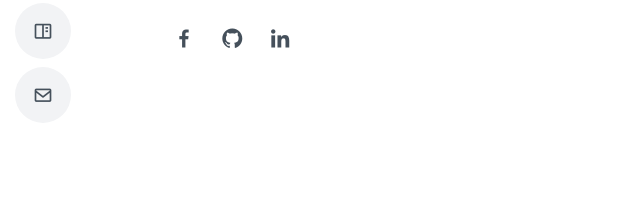
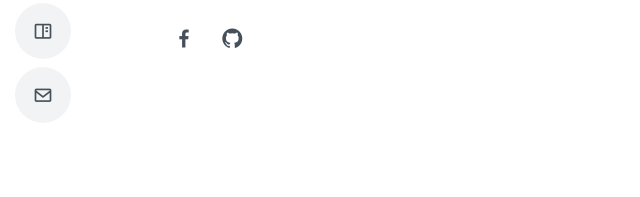
Before and after one commit to tejasphirke/tejasphirke.github.io, a plain HTML site: page index.html in a window 1280 px wide. Shown: the part 429-626 px from the top of the page, 0-640 px from the left. Drawn offline with nearby package versions, Linux system fonts and the light colour scheme.

Commit message:
Update index.html

```diff
--- a/index.html
+++ b/index.html
@@ -65,7 +65,7 @@
       <div class="social-links">
         <a href="https://www.facebook.com/tejas.phirke.9" class="facebook"><i class="bx bxl-facebook"></i></a>
         <a href="https://github.com/tejasphirke" class="github"><i class="bx bxl-github"></i></i></a>
-        <a href="https://www.linkedin.com/in/tejas-phirke-139361169/" class="linkedin"><i class="bx bxl-linkedin"></i></a>
+<!--         <a href="https://www.linkedin.com/in/tejas-phirke-139361169/" class="linkedin"><i class="bx bxl-linkedin"></i></a> -->
       </div>
     </div>
   </section><!-- End Hero -->
```
